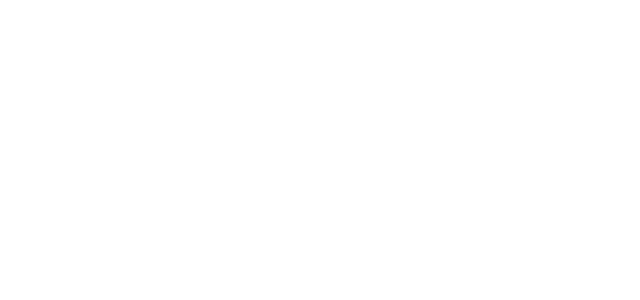
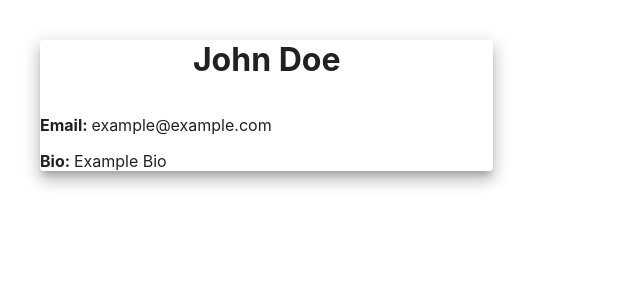
Before and after one commit to Shizhuo-Zhu/CS-35L-Fall-2022, a React (Create React App) app: page /profile in a window 1280 px wide. Before the commit this address had no page. Shown: the top 300 px of the page, without its empty margins (0-640 px from the left). Built offline with nearby package versions, Linux system fonts and the light colour scheme.

Commit message:
Added initial profile page

```diff
--- a/src/App.js
+++ b/src/App.js
@@ -1,21 +1,19 @@
-import React from 'react';
-import './App.css';
-import SignIn from './pages/SignIn';
-import SignUp from './pages/SignUp';
-import DashBoard from './pages/DashBoard';
-import {
-  BrowserRouter as Router,
-  Routes,
-  Route,
-} from "react-router-dom";
+import React from "react";
+import "./App.css";
+import SignIn from "./pages/SignIn";
+import SignUp from "./pages/SignUp";
+import DashBoard from "./pages/DashBoard";
+import Profile from './pages/Profile';
+import { BrowserRouter as Router, Routes, Route } from "react-router-dom";
 
 function App() {
   return (
     <Router>
       <Routes>
-        <Route path="/" element={<SignIn />} />
+        <Route path="/sign-in" element={<SignIn />} />
         <Route path="/sign-up" element={<SignUp />} />
-        <Route path="/dashboard" element={<DashBoard/>}/>
+        <Route path="/dashboard" element={<DashBoard />} />
+        <Route path="/profile" element={<Profile />} />
       </Routes>
     </Router>
   );
--- /dev/null
+++ b/src/components/ProfileInfo.jsx
@@ -0,0 +1,22 @@
+import Grid from '@mui/material/Grid';
+import Paper from '@mui/material/Paper';
+import Typography from '@mui/material/Typography';
+
+function ProfileInfo(){
+	return(
+		<Grid container spacing={10}>
+			<Grid item xs={5}>
+				<Paper elevation={10}>
+					<Typography variant="p" component="p">
+						<center><font size="6"><b>John Doe</b></font></center>
+						<br></br>
+						<p><b>Email: </b>example@example.com</p>
+						<p><b>Bio: </b>Example Bio</p>
+					</Typography>
+				</Paper>
+			</Grid>
+		</Grid>
+	);
+}
+
+export default ProfileInfo;
--- /dev/null
+++ b/src/pages/Profile.jsx
@@ -0,0 +1,13 @@
+import '../App.css';
+import Box from '@mui/material/Box';
+import ProfileInfo from '../components/ProfileInfo.jsx';
+
+function Profile() {
+	return (<>
+				<Box padding={5}>
+					<ProfileInfo />
+				</Box>
+			</>);
+}
+
+export default Profile;
```
